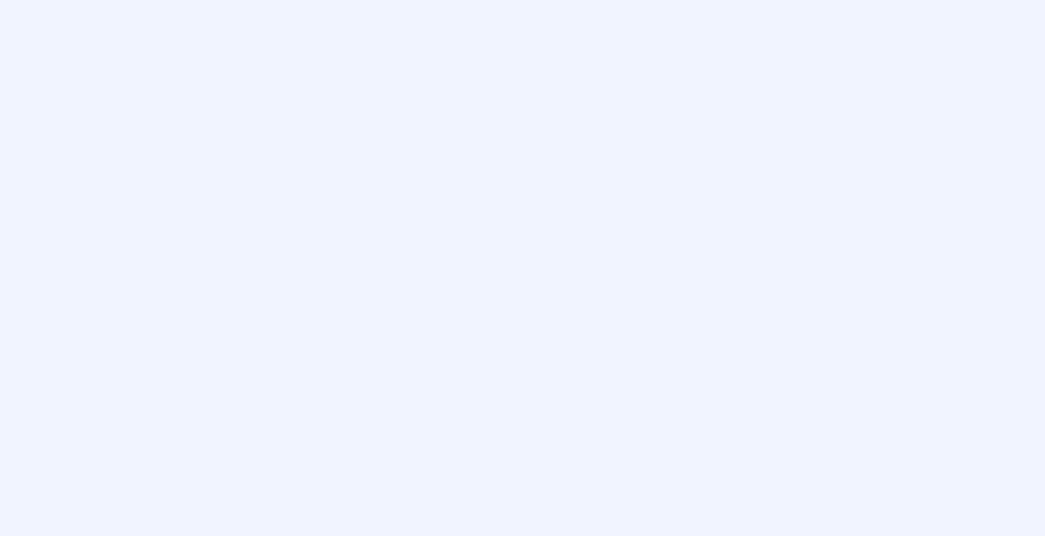
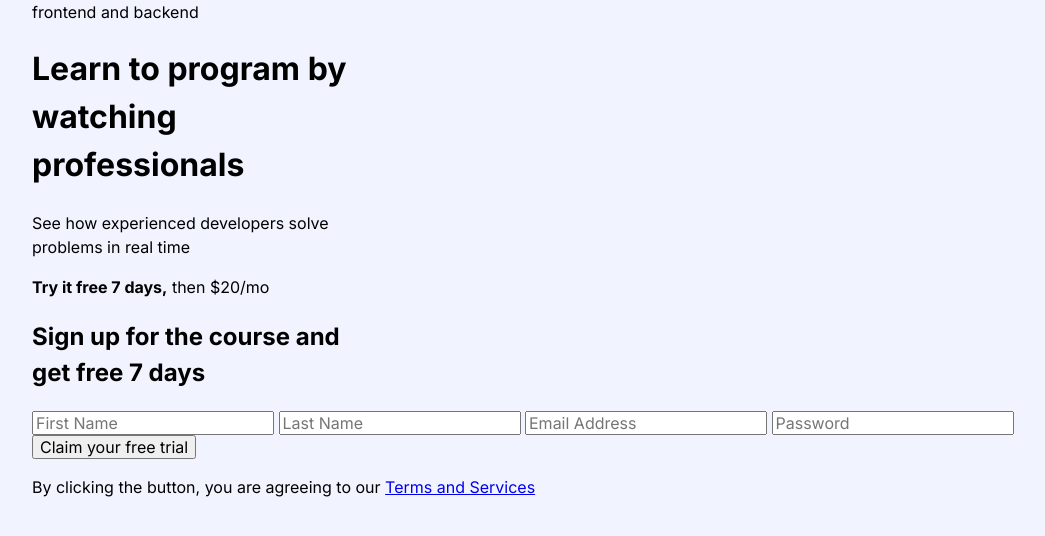
Before and after one commit to dunyo2107/Form, a plain HTML site: page index.html in a window 1280 px wide. Shown: the whole page, without its empty margins (18-1063 px from the left). Drawn offline with Linux system fonts and the light colour scheme.

Commit message:
sign up page

```diff
--- a/index.html
+++ b/index.html
@@ -12,17 +12,46 @@
 
 </head>
 <body>
-    <header class="header">
 
-    </header>
 
     <main class="main-content">
-        <section></section>
+        <div class="container">
+            <div class="signup-page">
+
+                <!-- Hero -->
+                <section class="hero">
+                    <div class="hero-main">
+                        <span class="hero-badge">frontend and backend</span>
+                        <h1 class="hero-heading">Learn to program by <br> watching <br> professionals</h1>
+                        <p class="hero-text">See how experienced developers solve <br>problems in real time</p>
+                    </div>
+
+                    <div class="hero-bottom">
+                        <strong>Try it free 7 days,</strong> then $20/mo
+                    </div>
+                </section>
+
+                <!-- Form -->
+                <section class="signup-form">
+                    <h2 class="signup-form-heading">Sign up for the course and <br> get free 7 days</h2>
+
+                    <form class="form" action="https://echo.htmlacademy.ru?" method="POST">
+                        <div class="input-fields">
+                            <input class="form-input" type="text" placeholder="First Name" name="First name" aria-label="first name" required>
+                            <input class="form-input" type="text" placeholder="Last Name" name="Last name" aria-label="last name" required>
+                            <input class="form-input" type="email" placeholder="Email Address" name="Email" aria-label="Email" required>
+                            <input class="form-input" type="password" placeholder="Password" name="password" aria-label="password" required>
+                        </div>
+
+                        <button class="button" type="submit">Claim your free trial</button>
+                        <p class="signup-form-notice">By clicking the button, you are agreeing to our <a class="signup-form-notice-link" href="#">Terms and Services</a></p>
+                    </form>
+                </section>
+            </div>
+        </div>
     </main>
 
-    <footer class="footer">
 
-    </footer>
 
     <!-- JavaScript -->
     <script src="js/app.js"></script>
```
